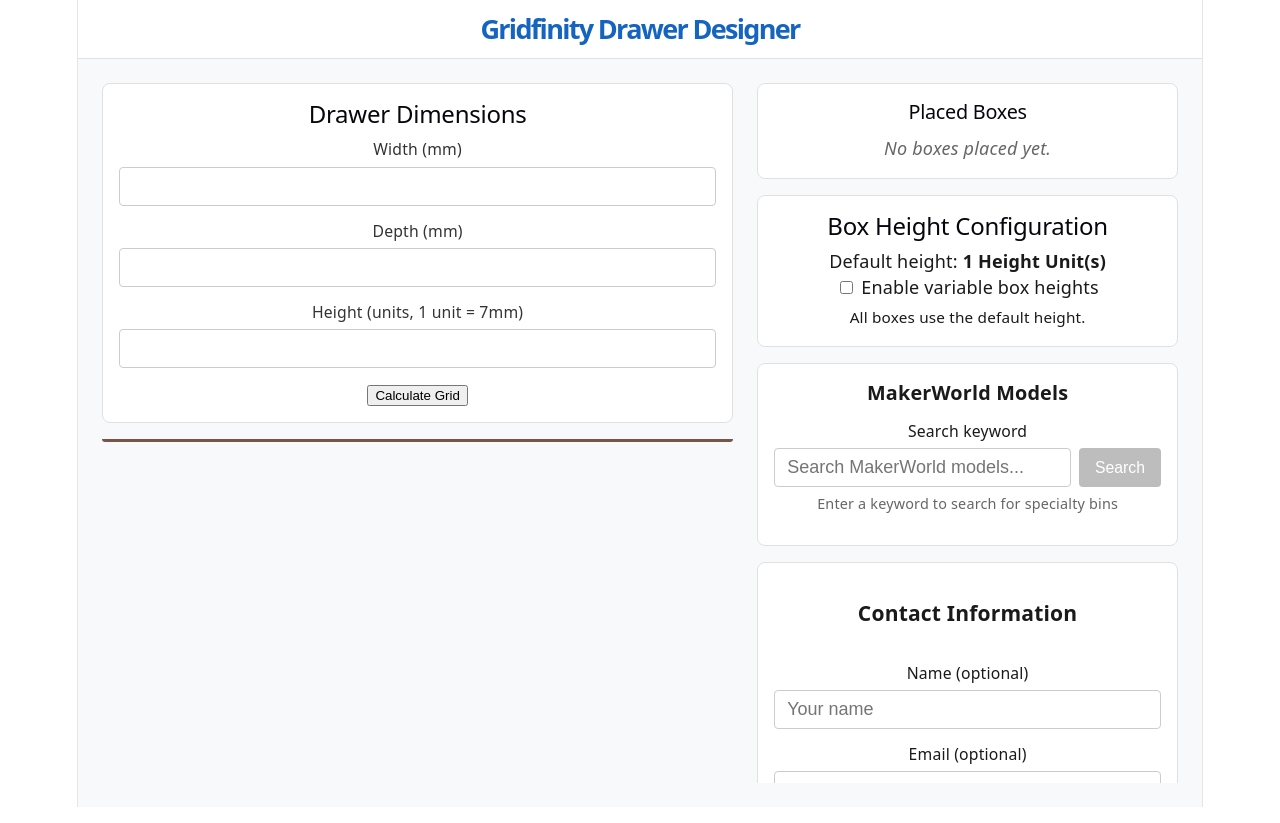
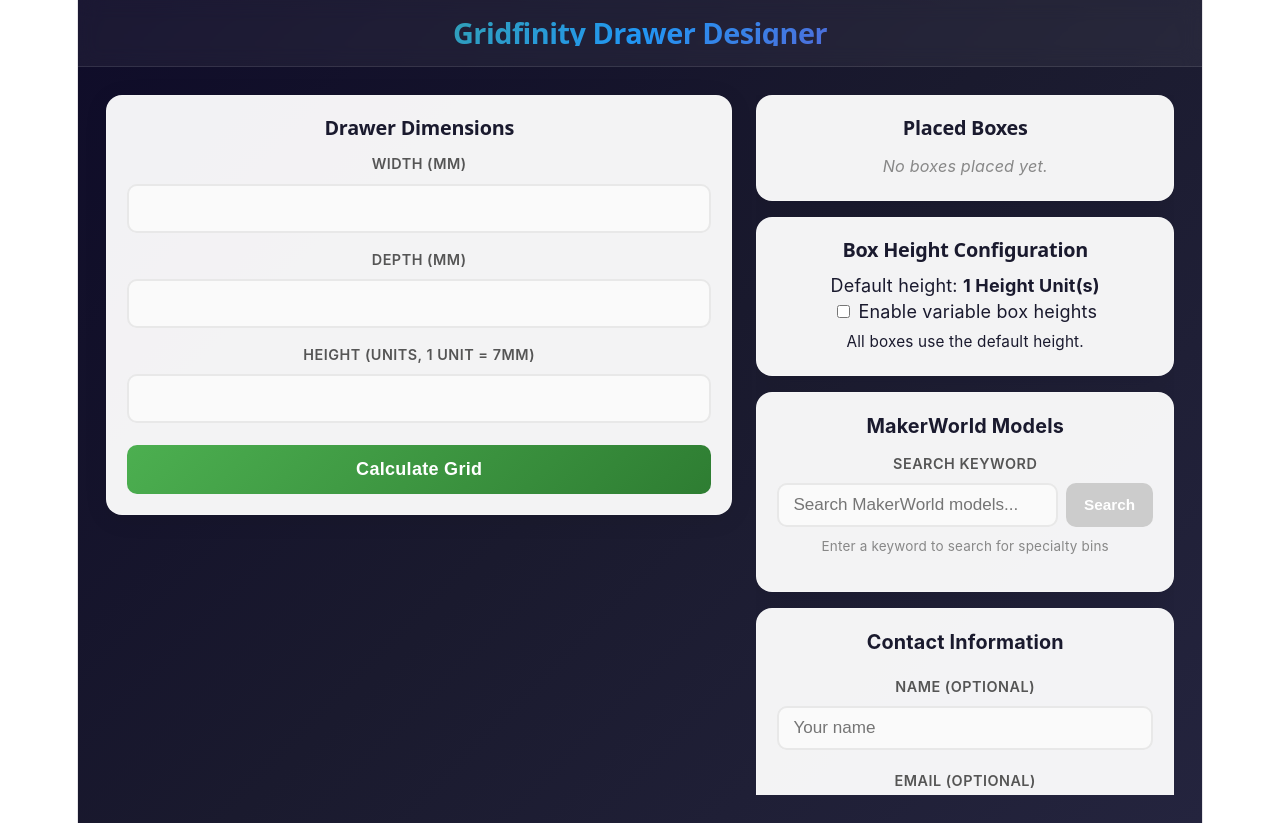
Before and after one commit to NateSnow/NoMoreWastedSpace, a React (Vite) app: page / in a window 1280 px wide. Built offline with nearby package versions, Linux system fonts and the light colour scheme.

Commit message:
style: Visual overhaul with dark theme, gradients, and drawer animation

```diff
--- a/src/App.css
+++ b/src/App.css
@@ -1,11 +1,6 @@
 /**
- * App layout styles for the Gridfinity Drawer Designer.
- *
- * Responsive layout:
- * - Single-column at < 768px viewport width
- * - Multi-panel (side-by-side) layout at ≥ 768px
- *
- * Requirements: 7.4, 7.5
+ * App styles for Sorted w/ Gridfinity
+ * Modern, colorful design with drawer animation
  */
 
 /* --- App container --- */
@@ -13,25 +8,29 @@
   min-height: 100vh;
   display: flex;
   flex-direction: column;
-  font-family: system-ui, -apple-system, BlinkMacSystemFont, 'Segoe UI', Roboto,
-    sans-serif;
-  color: #1a1a1a;
-  background: #f8f9fa;
+  font-family: 'Inter', system-ui, -apple-system, sans-serif;
+  color: #1a1a2e;
+  background: linear-gradient(135deg, #0f0c29 0%, #1a1a2e 50%, #24243e 100%);
 }
 
 /* --- Header --- */
 .app__header {
-  padding: 16px 20px;
-  background: #ffffff;
-  border-bottom: 1px solid #e0e0e0;
+  padding: 20px 24px;
+  background: rgba(255, 255, 255, 0.05);
+  backdrop-filter: blur(10px);
+  border-bottom: 1px solid rgba(255, 255, 255, 0.1);
   text-align: center;
 }
 
 .app__header h1 {
   margin: 0;
-  font-size: 1.5rem;
-  font-weight: 600;
-  color: #1565c0;
+  font-size: 1.6rem;
+  font-weight: 700;
+  background: linear-gradient(135deg, #4CAF50, #2196F3, #9C27B0);
+  -webkit-background-clip: text;
+  -webkit-text-fill-color: transparent;
+  background-clip: text;
+  letter-spacing: -0.5px;
 }
 
 /* --- Main content area --- */
@@ -39,8 +38,8 @@
   display: flex;
   flex-direction: column;
   flex: 1;
-  padding: 16px;
-  gap: 16px;
+  padding: 20px;
+  gap: 20px;
   max-width: 1600px;
   margin: 0 auto;
   width: 100%;
@@ -66,35 +65,44 @@
 .app__drawer {
   max-height: 0;
   overflow: hidden;
-  transition: max-height 0.6s cubic-bezier(0.4, 0, 0.2, 1);
-  border-top: 3px solid #795548;
-  border-radius: 0 0 8px 8px;
-  background: #f5f5f5;
-  box-shadow: inset 0 3px 6px rgba(0, 0, 0, 0.1);
+  transition: max-height 0.8s cubic-bezier(0.4, 0, 0.2, 1);
+  border-radius: 0 0 12px 12px;
+  position: relative;
+}
+
+.app__drawer::before {
+  content: '';
+  position: absolute;
+  top: 0;
+  left: 0;
+  right: 0;
+  height: 6px;
+  background: linear-gradient(90deg, #795548, #8D6E63, #A1887F, #8D6E63, #795548);
+  border-radius: 0 0 3px 3px;
+  z-index: 1;
 }
 
 .app__drawer--open {
-  max-height: 2000px;
-  transition: max-height 0.8s cubic-bezier(0.4, 0, 0.2, 1);
+  max-height: 3000px;
+  transition: max-height 1s cubic-bezier(0.4, 0, 0.2, 1);
 }
 
 .app__drawer-track {
-  padding: 8px 0;
+  padding: 12px 0 0;
   transform-origin: top center;
-  animation: none;
 }
 
 .app__drawer--open .app__drawer-track {
-  animation: drawerSlideDown 0.6s ease-out;
+  animation: drawerSlideDown 0.7s cubic-bezier(0.34, 1.56, 0.64, 1);
 }
 
 @keyframes drawerSlideDown {
   from {
-    transform: translateY(-20px);
-    opacity: 0.3;
+    transform: translateY(-30px) scaleY(0.95);
+    opacity: 0;
   }
   to {
-    transform: translateY(0);
+    transform: translateY(0) scaleY(1);
     opacity: 1;
   }
 }
@@ -108,24 +116,22 @@
 
 .app__clear-button {
   padding: 8px 16px;
-  font-size: 0.875rem;
-  font-weight: 500;
-  color: #d32f2f;
-  background: #ffffff;
-  border: 1px solid #d32f2f;
-  border-radius: 4px;
+  font-size: 0.85rem;
+  font-weight: 600;
+  color: #ff5252;
+  background: rgba(255, 82, 82, 0.1);
+  border: 1px solid rgba(255, 82, 82, 0.3);
+  border-radius: 8px;
   cursor: pointer;
-  transition: background-color 0.2s, color 0.2s;
+  transition: all 0.2s;
 }
 
 .app__clear-button:hover {
-  background: #d32f2f;
+  background: #ff5252;
   color: #ffffff;
-}
-
-.app__clear-button:focus-visible {
-  outline: 2px solid #d32f2f;
-  outline-offset: 2px;
+  border-color: #ff5252;
+  transform: translateY(-1px);
+  box-shadow: 0 4px 12px rgba(255, 82, 82, 0.3);
 }
 
 /* --- Dialog overlay --- */
@@ -135,30 +141,31 @@
   display: flex;
   align-items: center;
   justify-content: center;
-  background: rgba(0, 0, 0, 0.5);
+  background: rgba(0, 0, 0, 0.6);
+  backdrop-filter: blur(4px);
   z-index: 1000;
   padding: 16px;
 }
 
 .app__dialog {
   background: #ffffff;
-  border-radius: 8px;
-  padding: 24px;
+  border-radius: 16px;
+  padding: 28px;
   max-width: 400px;
   width: 100%;
-  box-shadow: 0 4px 24px rgba(0, 0, 0, 0.2);
+  box-shadow: 0 20px 60px rgba(0, 0, 0, 0.3);
 }
 
 .app__dialog h2 {
   margin: 0 0 12px;
   font-size: 1.25rem;
-  color: #1a1a1a;
+  color: #1a1a2e;
 }
 
 .app__dialog p {
-  margin: 0 0 20px;
+  margin: 0 0 24px;
   color: #555;
-  line-height: 1.5;
+  line-height: 1.6;
 }
 
 .app__dialog-actions {
@@ -168,50 +175,39 @@
 }
 
 .app__dialog-button {
-  padding: 8px 20px;
+  padding: 10px 22px;
   font-size: 0.875rem;
-  font-weight: 500;
-  border-radius: 4px;
+  font-weight: 600;
+  border-radius: 8px;
   cursor: pointer;
-  border: 1px solid transparent;
-  transition: background-color 0.2s;
+  border: none;
+  transition: all 0.2s;
 }
 
 .app__dialog-button--confirm {
-  background: #d32f2f;
+  background: #ff5252;
   color: #ffffff;
-  border-color: #d32f2f;
 }
 
 .app__dialog-button--confirm:hover {
-  background: #b71c1c;
-}
-
-.app__dialog-button--confirm:focus-visible {
-  outline: 2px solid #d32f2f;
-  outline-offset: 2px;
+  background: #d32f2f;
+  transform: translateY(-1px);
 }
 
 .app__dialog-button--cancel {
-  background: #f5f5f5;
+  background: #f0f0f0;
   color: #333;
-  border-color: #ccc;
 }
 
 .app__dialog-button--cancel:hover {
   background: #e0e0e0;
 }
 
-.app__dialog-button--cancel:focus-visible {
-  outline: 2px solid #1565c0;
-  outline-offset: 2px;
-}
-
 /* --- Responsive: Multi-panel layout at ≥ 768px --- */
 @media (min-width: 768px) {
   .app__main {
     flex-direction: row;
-    padding: 24px;
+    padding: 28px;
     gap: 24px;
   }
 
@@ -228,56 +224,95 @@
   }
 }
 
-/* --- Component section styling --- */
+/* --- Component section styling (glass morphism) --- */
 .app__panel section,
 .app__panel .makerworld-search,
 .app__panel .grid-canvas-container {
-  background: #ffffff;
-  border: 1px solid #e0e0e0;
-  border-radius: 8px;
-  padding: 16px;
+  background: rgba(255, 255, 255, 0.95);
+  border: 1px solid rgba(255, 255, 255, 0.2);
+  border-radius: 16px;
+  padding: 20px;
+  box-shadow: 0 4px 24px rgba(0, 0, 0, 0.08);
+  transition: box-shadow 0.3s;
+}
+
+.app__panel section:hover,
+.app__panel .makerworld-search:hover {
+  box-shadow: 0 8px 32px rgba(0, 0, 0, 0.12);
 }
 
 /* --- Dimension input field layout --- */
 .dimension-field {
-  margin-bottom: 12px;
+  margin-bottom: 14px;
 }
 
 .dimension-field label {
   display: block;
-  font-size: 0.875rem;
-  font-weight: 500;
-  margin-bottom: 4px;
-  color: #333;
+  font-size: 0.8rem;
+  font-weight: 600;
+  margin-bottom: 6px;
+  color: #555;
+  text-transform: uppercase;
+  letter-spacing: 0.5px;
 }
 
 .dimension-field input {
   width: 100%;
-  padding: 8px 12px;
+  padding: 12px 14px;
   font-size: 1rem;
-  border: 1px solid #ccc;
-  border-radius: 4px;
+  border: 2px solid #e8e8e8;
+  border-radius: 10px;
   box-sizing: border-box;
+  transition: border-color 0.2s, box-shadow 0.2s;
+  background: #fafafa;
 }
 
 .dimension-field input:focus {
   outline: none;
-  border-color: #1565c0;
-  box-shadow: 0 0 0 2px rgba(21, 101, 192, 0.2);
+  border-color: #4CAF50;
+  box-shadow: 0 0 0 3px rgba(76, 175, 80, 0.15);
+  background: #ffffff;
 }
 
 .dimension-field input[aria-invalid="true"] {
-  border-color: #d32f2f;
+  border-color: #ff5252;
+  box-shadow: 0 0 0 3px rgba(255, 82, 82, 0.1);
 }
 
 .dimension-error {
-  color: #d32f2f;
+  color: #ff5252;
   font-size: 0.8rem;
-  margin-top: 4px;
+  margin-top: 6px;
+  font-weight: 500;
 }
 
 .dimension-error p {
   margin: 2px 0;
+}
+
+/* --- Calculate Grid button --- */
+section button[aria-label="Calculate grid from drawer dimensions"] {
+  width: 100%;
+  padding: 14px 24px;
+  font-size: 1rem;
+  font-weight: 700;
+  color: #ffffff;
+  background: linear-gradient(135deg, #4CAF50, #2E7D32);
+  border: none;
+  border-radius: 10px;
+  cursor: pointer;
+  transition: all 0.2s;
+  margin-top: 8px;
+  letter-spacing: 0.3px;
+}
+
+section button[aria-label="Calculate grid from drawer dimensions"]:hover {
+  transform: translateY(-2px);
+  box-shadow: 0 6px 20px rgba(76, 175, 80, 0.4);
+}
+
+section button[aria-label="Calculate grid from drawer dimensions"]:active {
+  transform: translateY(0);
 }
 
 /* --- Confirm dialog (DimensionInput) --- */
@@ -287,28 +322,30 @@
   display: flex;
   align-items: center;
   justify-content: center;
-  background: rgba(0, 0, 0, 0.5);
+  background: rgba(0, 0, 0, 0.6);
+  backdrop-filter: blur(4px);
   z-index: 1000;
   padding: 16px;
 }
 
 .confirm-dialog {
   background: #ffffff;
-  border-radius: 8px;
-  padding: 24px;
+  border-radius: 16px;
+  padding: 28px;
   max-width: 400px;
   width: 100%;
-  box-shadow: 0 4px 24px rgba(0, 0, 0, 0.2);
+  box-shadow: 0 20px 60px rgba(0, 0, 0, 0.3);
 }
 
 .confirm-dialog h3 {
   margin: 0 0 12px;
+  font-size: 1.2rem;
 }
 
 .confirm-dialog p {
-  margin: 0 0 20px;
+  margin: 0 0 24px;
   color: #555;
-  line-height: 1.5;
+  line-height: 1.6;
 }
 
 .confirm-dialog-actions {
@@ -318,21 +355,27 @@
 }
 
 .confirm-dialog-actions button {
-  padding: 8px 20px;
+  padding: 10px 22px;
   font-size: 0.875rem;
-  border-radius: 4px;
+  font-weight: 600;
+  border-radius: 8px;
   cursor: pointer;
+  border: none;
+  transition: all 0.2s;
 }
 
 /* --- Box list styling --- */
 .box-list__heading {
-  margin: 0 0 12px;
+  margin: 0 0 14px;
   font-size: 1.1rem;
+  font-weight: 700;
+  color: #1a1a2e;
 }
 
 .box-list__empty {
-  color: #666;
+  color: #888;
   font-style: italic;
+  font-size: 0.9rem;
 }
 
 .box-list__items {
@@ -344,9 +387,15 @@
 .box-list-item {
   display: flex;
   align-items: center;
-  gap: 8px;
-  padding: 8px 0;
-  border-bottom: 1px solid #eee;
+  gap: 10px;
+  padding: 10px 8px;
+  border-bottom: 1px solid #f0f0f0;
+  border-radius: 8px;
+  transition: background 0.15s;
+}
+
+.box-list-item:hover {
+  background: #f8f8f8;
 }
 
 .box-list-item:last-child {
@@ -354,10 +403,11 @@
 }
 
 .box-list-item__color {
-  width: 16px;
-  height: 16px;
-  border-radius: 3px;
+  width: 20px;
+  height: 20px;
+  border-radius: 6px;
   flex-shrink: 0;
+  box-shadow: 0 2px 4px rgba(0, 0, 0, 0.15);
 }
 
 .box-list-item__details {
@@ -370,146 +420,139 @@
 }
 
 .box-list-item__number {
-  font-weight: 500;
+  font-weight: 700;
+  color: #1a1a2e;
 }
 
 .box-list-item__makerworld {
-  font-size: 0.75rem;
-  background: #e3f2fd;
-  padding: 2px 6px;
-  border-radius: 3px;
+  font-size: 0.7rem;
+  background: linear-gradient(135deg, #e3f2fd, #bbdefb);
+  padding: 2px 8px;
+  border-radius: 4px;
+  font-weight: 600;
 }
 
 .box-list-item__remove {
   background: none;
   border: none;
-  color: #d32f2f;
+  color: #ff5252;
   cursor: pointer;
-  font-size: 1rem;
-  padding: 4px 8px;
-  border-radius: 4px;
+  font-size: 1.1rem;
+  padding: 6px 10px;
+  border-radius: 8px;
+  transition: all 0.15s;
 }
 
 .box-list-item__remove:hover {
-  background: #ffebee;
+  background: rgba(255, 82, 82, 0.1);
+  transform: scale(1.1);
 }
 
 /* --- Submit panel styling --- */
 .submit-panel {
   display: flex;
   flex-direction: column;
-  gap: 12px;
+  gap: 14px;
+}
+
+.submit-panel h3 {
+  margin: 0 0 4px;
+  font-size: 1.1rem;
+  font-weight: 700;
+  color: #1a1a2e;
+}
+
+.submit-panel__field {
+  margin-bottom: 4px;
 }
 
 .submit-panel__field label {
   display: block;
-  font-size: 0.875rem;
-  font-weight: 500;
-  margin-bottom: 4px;
+  font-size: 0.8rem;
+  font-weight: 600;
+  margin-bottom: 6px;
+  color: #555;
+  text-transform: uppercase;
+  letter-spacing: 0.5px;
 }
 
 .submit-panel__field input {
   width: 100%;
-  padding: 8px 12px;
-  font-size: 1rem;
-  border: 1px solid #ccc;
-  border-radius: 4px;
+  padding: 10px 14px;
+  font-size: 0.95rem;
+  border: 2px solid #e8e8e8;
+  border-radius: 10px;
   box-sizing: border-box;
+  transition: border-color 0.2s, box-shadow 0.2s;
+  background: #fafafa;
 }
 
 .submit-panel__field input:focus {
   outline: none;
-  border-color: #1565c0;
-  box-shadow: 0 0 0 2px rgba(21, 101, 192, 0.2);
+  border-color: #2196F3;
+  box-shadow: 0 0 0 3px rgba(33, 150, 243, 0.15);
+  background: #ffffff;
 }
 
 .submit-panel__hint {
-  font-size: 0.8rem;
-  color: #666;
+  font-size: 0.75rem;
+  color: #888;
+  margin-top: 4px;
+  display: block;
 }
 
 .submit-panel__button {
-  padding: 12px 24px;
+  padding: 14px 24px;
   font-size: 1rem;
-  font-weight: 600;
+  font-weight: 700;
   color: #ffffff;
-  background: #1565c0;
+  background: linear-gradient(135deg, #2196F3, #1565C0);
   border: none;
-  border-radius: 4px;
+  border-radius: 10px;
   cursor: pointer;
-  transition: background-color 0.2s;
+  transition: all 0.2s;
+  letter-spacing: 0.3px;
 }
 
 .submit-panel__button:hover:not(:disabled) {
-  background: #0d47a1;
+  transform: translateY(-2px);
+  box-shadow: 0 6px 20px rgba(33, 150, 243, 0.4);
+}
+
+.submit-panel__button:active:not(:disabled) {
+  transform: translateY(0);
 }
 
 .submit-panel__button:disabled {
-  background: #bdbdbd;
+  background: #ccc;
   cursor: not-allowed;
 }
 
-.submit-panel__button:focus-visible {
-  outline: 2px solid #1565c0;
-  outline-offset: 2px;
-}
-
 .submit-panel__info {
-  color: #666;
+  color: #888;
   font-size: 0.85rem;
   font-style: italic;
 }
 
-.submit-panel__cooldown {
-  color: #e65100;
-  font-size: 0.85rem;
-  font-weight: 500;
-}
-
-.submit-panel__error {
-  background: #ffebee;
-  border: 1px solid #ef9a9a;
-  border-radius: 4px;
-  padding: 12px;
-}
-
-.submit-panel__error p {
-  margin: 0 0 8px;
-  color: #c62828;
-  font-size: 0.875rem;
-}
-
-.submit-panel__retry-button {
-  padding: 6px 16px;
-  font-size: 0.8rem;
-  color: #c62828;
-  background: #ffffff;
-  border: 1px solid #c62828;
-  border-radius: 4px;
-  cursor: pointer;
-}
-
-.submit-panel__retry-button:hover {
-  background: #ffcdd2;
-}
-
 .submit-panel__success {
-  background: #e8f5e9;
+  background: linear-gradient(135deg, #e8f5e9, #c8e6c9);
   border: 1px solid #a5d6a7;
-  border-radius: 4px;
-  padding: 12px;
+  border-radius: 10px;
+  padding: 14px;
 }
 
 .submit-panel__success p {
   margin: 0;
   color: #2e7d32;
-  font-size: 0.875rem;
+  font-size: 0.9rem;
+  font-weight: 500;
 }
 
 /* --- MakerWorld search styling --- */
 .makerworld-search h3 {
   margin: 0 0 12px;
   font-size: 1.1rem;
+  font-weight: 700;
 }
 
 .makerworld-search__input-group {
@@ -518,9 +561,12 @@
 
 .makerworld-search__label {
   display: block;
-  font-size: 0.875rem;
-  font-weight: 500;
-  margin-bottom: 4px;
+  font-size: 0.8rem;
+  font-weight: 600;
+  margin-bottom: 6px;
+  color: #555;
+  text-transform: uppercase;
+  letter-spacing: 0.5px;
 }
 
 .makerworld-search__input-row {
@@ -530,49 +576,54 @@
 
 .makerworld-search__input {
   flex: 1;
-  padding: 8px 12px;
-  font-size: 1rem;
-  border: 1px solid #ccc;
-  border-radius: 4px;
+  padding: 10px 14px;
+  font-size: 0.95rem;
+  border: 2px solid #e8e8e8;
+  border-radius: 10px;
+  transition: border-color 0.2s;
+  background: #fafafa;
 }
 
 .makerworld-search__input:focus {
   outline: none;
-  border-color: #1565c0;
-  box-shadow: 0 0 0 2px rgba(21, 101, 192, 0.2);
+  border-color: #9C27B0;
+  box-shadow: 0 0 0 3px rgba(156, 39, 176, 0.15);
+  background: #ffffff;
 }
 
 .makerworld-search__button {
-  padding: 8px 16px;
-  font-size: 0.875rem;
-  font-weight: 500;
+  padding: 10px 18px;
+  font-size: 0.85rem;
+  font-weight: 600;
   color: #ffffff;
-  background: #1565c0;
+  background: linear-gradient(135deg, #9C27B0, #7B1FA2);
   border: none;
-  border-radius: 4px;
+  border-radius: 10px;
   cursor: pointer;
   white-space: nowrap;
+  transition: all 0.2s;
 }
 
 .makerworld-search__button:hover:not(:disabled) {
-  background: #0d47a1;
+  transform: translateY(-1px);
+  box-shadow: 0 4px 12px rgba(156, 39, 176, 0.3);
 }
 
 .makerworld-search__button:disabled {
-  background: #bdbdbd;
+  background: #ccc;
   cursor: not-allowed;
 }
 
 .makerworld-search__hint {
   display: block;
-  font-size: 0.8rem;
-  color: #666;
-  margin-top: 4px;
+  font-size: 0.75rem;
+  color: #888;
+  margin-top: 6px;
 }
 
 .makerworld-search__message {
-  padding: 8px 12px;
-  border-radius: 4px;
+  padding: 10px 14px;
+  border-radius: 8px;
   font-size: 0.85rem;
   margin-bottom: 8px;
 }
@@ -590,7 +641,7 @@
 }
 
 .makerworld-search__result-item {
-  border-bottom: 1px solid #eee;
+  border-bottom: 1px solid #f0f0f0;
 }
 
 .makerworld-search__result-item:last-child {
@@ -602,13 +653,13 @@
   align-items: center;
   gap: 12px;
   width: 100%;
-  padding: 8px;
+  padding: 10px;
   background: none;
   border: none;
   cursor: pointer;
   text-align: left;
-  border-radius: 4px;
-  transition: background-color 0.15s;
+  border-radius: 8px;
+  transition: background 0.15s;
 }
 
 .makerworld-search__result-button:hover {
@@ -616,7 +667,7 @@
 }
 
 .makerworld-search__thumbnail {
-  border-radius: 4px;
+  border-radius: 6px;
   object-fit: cover;
   flex-shrink: 0;
 }
@@ -629,47 +680,31 @@
 
 .makerworld-search__result-name {
   font-size: 0.875rem;
-  font-weight: 500;
-  color: #1a1a1a;
+  font-weight: 600;
+  color: #1a1a2e;
 }
 
 .makerworld-search__result-size {
   font-size: 0.75rem;
-  color: #666;
-}
-
-.makerworld-search__placement-active {
-  display: flex;
-  align-items: center;
-  justify-content: space-between;
-  gap: 8px;
-  padding: 8px 12px;
-  background: #e3f2fd;
-  border-radius: 4px;
-  margin-top: 8px;
-  font-size: 0.85rem;
-}
-
-.makerworld-search__cancel-button {
-  padding: 4px 12px;
-  font-size: 0.8rem;
-  color: #c62828;
-  background: #ffffff;
-  border: 1px solid #c62828;
-  border-radius: 4px;
-  cursor: pointer;
-}
-
-.makerworld-search__cancel-button:hover {
-  background: #ffebee;
+  color: #888;
 }
 
 /* --- Placement indicator --- */
 .placement-indicator {
-  margin-bottom: 8px;
-  padding: 4px 12px;
-  background-color: #e3f2fd;
-  border-radius: 4px;
-  font-size: 14px;
-  color: #1565c0;
+  margin-bottom: 10px;
+  padding: 8px 16px;
+  background: linear-gradient(135deg, #e3f2fd, #bbdefb);
+  border-radius: 8px;
+  font-size: 0.85rem;
+  font-weight: 500;
+  color: #1565C0;
+  text-align: center;
 }
+
+/* --- Height controls --- */
+section h2 {
+  font-size: 1.1rem;
+  font-weight: 700;
+  color: #1a1a2e;
+  margin: 0 0 12px;
+}
```
